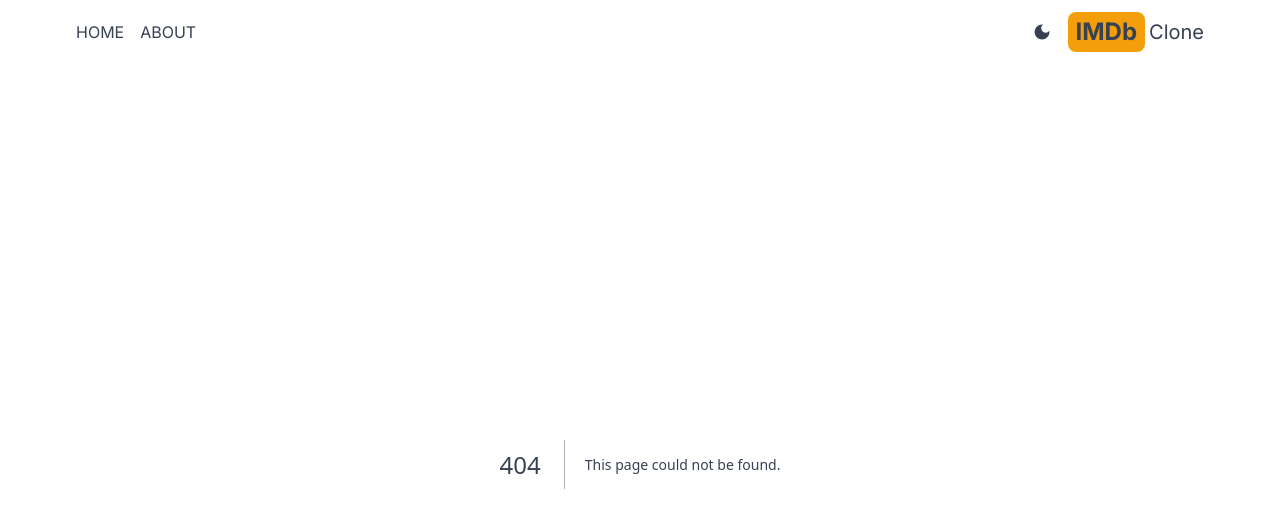
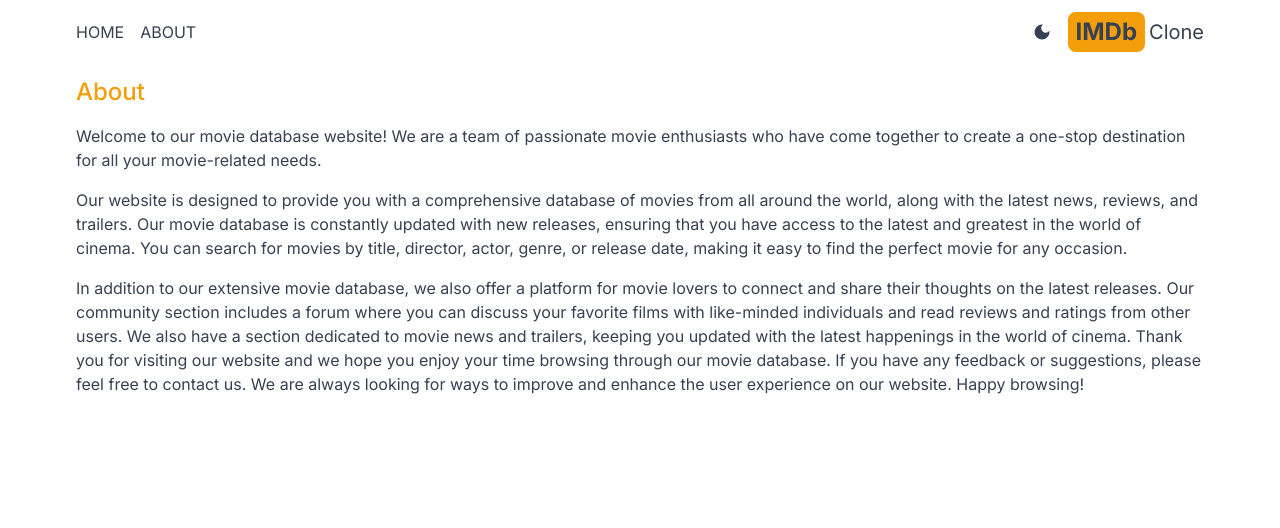
Before and after one commit to RVKarthikeyan/imdb-clone, a Next.js app: page /about in a window 1280 px wide. Before the commit this address had no page. Shown: the top 528 px of the page. Built offline with nearby package versions, Linux system fonts and the light colour scheme.

Commit message:
created about page

```diff
--- /dev/null
+++ b/src/app/about/page.jsx
@@ -0,0 +1,24 @@
+import React from 'react'
+
+export default function About() {
+  return (
+    <div className='max-w-6xl mx-auto p-3 space-y-4'>
+        <h1 className='text-2xl font-medium text-amber-500'>About</h1>
+        <p>
+            Welcome to our movie database website! We are a team of passionate movie enthusiasts who have come together to create a one-stop destination for all your movie-related needs.
+        </p>
+        <p>
+            Our website is designed to provide you with a comprehensive database of movies from all around the world, along with the latest news, reviews, and
+            trailers. Our movie database is constantly updated with new releases, ensuring that you have access to the latest and greatest in the world of
+            cinema. You can search for movies by title, director, actor, genre, or release date, making it easy to find the perfect movie for any occasion.
+        </p>
+        <p>
+            In addition to our extensive movie database, we also offer a platform for movie lovers to connect and share their thoughts on the latest releases. Our
+            community section includes a forum where you can discuss your favorite films with like-minded individuals and read reviews and ratings from other
+            users. We also have a section dedicated to movie news and trailers, keeping you updated with the latest happenings in the world of cinema. Thank
+            you for visiting our website and we hope you enjoy your time browsing through our movie database. If you have any feedback or suggestions, please
+            feel free to contact us. We are always looking for ways to improve and enhance the user experience on our website. Happy browsing!
+        </p>
+    </div>
+  )
+}
```
